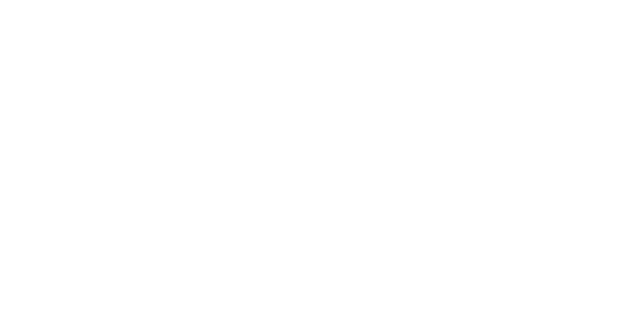
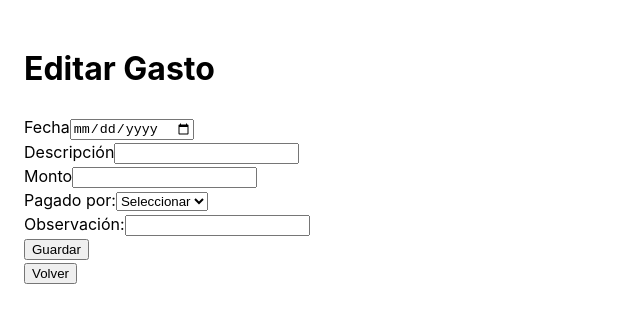
Before and after one commit to Mati69lbt/ControlDeGastos_Front, a React (Vite) app: page /editar/1 in a window 1280 px wide. Before the commit this address had no page. Shown: the top 322 px of the page, without its empty margins (0-640 px from the left). Built offline with nearby package versions, Linux system fonts and the light colour scheme; no server answers.

Commit message:
Editar Gastos

```diff
--- a/src/components/Gasto/Crear.jsx
+++ b/src/components/Gasto/Crear.jsx
@@ -1,4 +1,4 @@
-// cSpell:ignore Matias, observacion, matias, segunditos, descripcion, formkit
+// cSpell:ignore Matias, observacion, matias, segunditos, descripcion,
 
 import useForm from "../../helpers/useForm";
 import { Link, useNavigate } from "react-router-dom";
@@ -25,7 +25,7 @@
       );
 
       if (confirmación) {
-        const response = await fetch(Global.url_backend + "/" + "crear", {
+        const response = await fetch(Global.url_backend + "/crear", {
           method: "POST",
           body: JSON.stringify(nuevo_gasto),
           headers: {
--- /dev/null
+++ b/src/components/Gasto/Editar.jsx
@@ -0,0 +1,136 @@
+// cSpell:ignore Matias, observacion, matias, segunditos, descripcion,
+
+import { Link, useNavigate, useParams } from "react-router-dom";
+import useForm from "../../helpers/useForm";
+import { Global } from "../../helpers/Global";
+import { useEffect, useState } from "react";
+
+const Editar = () => {
+  const [gasto, setGasto] = useState([]);
+  const { form, changed } = useForm({});
+
+  const navigate = useNavigate();
+
+  const params = useParams();
+
+  useEffect(() => {
+    buscarGasto();
+  }, []);
+
+  const buscarGasto = async () => {
+    try {
+      const response = await fetch(
+        Global.url_backend + "/buscar/" + params.id,
+        {
+          headers: {
+            "Content-Type": "application/json",
+          },
+        }
+      );
+      const data = await response.json();
+
+      if (data.status === "success") {
+        setGasto(data.gasto);
+      }
+    } catch (error) {
+      console.log("error", error);
+    }
+  };
+
+  const gasto_editar = async (e) => {
+    e.preventDefault();
+
+    let gastoEditado = form;
+
+    try {
+      const confirmación = window.confirm(
+        `¿Esta seguro de modificar el gasto?`
+      );
+      if (confirmación) {
+        const response = await fetch(
+          Global.url_backend + "/editar/" + params.id,
+          {
+            method: "PUT",
+            body: JSON.stringify(gastoEditado),
+            headers: {
+              "Content-Type": "application/json",
+            },
+          }
+        );
+        navigate(-1);
+      } else return;
+    } catch (error) {
+      console.log("error", error);
+    }
+  };
+
+  return (
+    <div>
+      <h1>Editar Gasto</h1>
+      <form action="" onSubmit={gasto_editar}>
+        <div>
+          <label htmlFor="fecha">Fecha</label>
+          <input
+            type="date"
+            name="fecha"
+            id="fecha"
+            required
+            onChange={changed}
+            value={gasto.fecha ? gasto.fecha.slice(0, 10) : ""}
+          />
+        </div>
+        <div>
+          <label htmlFor="lugar">Descripción</label>
+          <input
+            type="text"
+            name="lugar"
+            id="lugar"
+            required
+            onChange={changed}
+            defaultValue={gasto.lugar}
+          />
+        </div>
+        <div>
+          <label htmlFor="monto">Monto</label>
+          <input
+            type="number"
+            name="monto"
+            id="monto"
+            onChange={changed}
+            defaultValue={gasto.monto}
+          />
+        </div>
+        <div>
+          <label htmlFor="pagadoPor">Pagado por:</label>
+          <select
+            name="pagadoPor"
+            id="pagadoPor"
+            required
+            onChange={changed}
+            value={gasto.pagadoPor}
+          >
+            <option value="">Seleccionar</option>
+            <option value="Carolina">Carolina</option>
+            <option value="Matias">Matias</option>
+          </select>
+        </div>
+        <div>
+          <label htmlFor="observacion">Observación:</label>
+          <input
+            type="text"
+            name="observacion"
+            id="observacion"
+            onChange={changed}
+            defaultValue={gasto.observacion}
+          />
+        </div>
+        <button type="submit">Guardar</button>
+      </form>
+      <Link to="/home">
+        <button>Volver</button>
+      </Link>
+    </div>
+  );
+};
+
+export default Editar;
--- a/src/components/Home/Home.jsx
+++ b/src/components/Home/Home.jsx
@@ -45,7 +45,7 @@
   const getGastos = async () => {
     try {
       setLoading(true);
-      const response = await fetch(Global.url_backend + "/" + "listado", {
+      const response = await fetch(Global.url_backend + "/listado", {
         headers: {
           "Content-Type": "application/json",
         },
--- a/src/components/Home/Tablas.jsx
+++ b/src/components/Home/Tablas.jsx
@@ -1,4 +1,5 @@
 // cSpell:ignore Matias, observacion, matias, segunditos, Elim
+import { Link } from "react-router-dom";
 import Fecha_Formateada from "../../helpers/Fecha_Formateada";
 import { Global } from "../../helpers/Global";
 
@@ -61,7 +62,9 @@
                     $ {item.monto.toFixed(2)}
                   </td>
                   <td>
-                    <button>Edit</button>
+                    <Link to={"/editar/" + item._id}>
+                      <button>Edit</button>
+                    </Link>
                     <button
                       onClick={() => {
                         const confirmBorrar = window.confirm(
@@ -115,7 +118,9 @@
                     $ {item.monto.toFixed(2)}
                   </td>
                   <td>
-                    <button>Edit</button>
+                    <Link to={"/editar/" + item._id}>
+                      <button>Edit</button>
+                    </Link>
                     <button
                       onClick={() => {
                         const confirmBorrar = window.confirm(
--- a/src/router/Routing.jsx
+++ b/src/router/Routing.jsx
@@ -2,6 +2,7 @@
 import Landing_Page from "../components/Landing_Page/Landing_Page";
 import Home from "../components/Home/Home";
 import Crear from "../components/Gasto/Crear";
+import Editar from "../components/Gasto/Editar";
 
 const Routing = () => {
   return (
@@ -10,6 +11,7 @@
         <Route path="/" element={<Landing_Page />} />
         <Route path="/home" element={<Home />} />
         <Route path="/crear" element={<Crear />} />
+        <Route path="/editar/:id" element={<Editar />} />
       </Routes>
     </BrowserRouter>
   );
```
